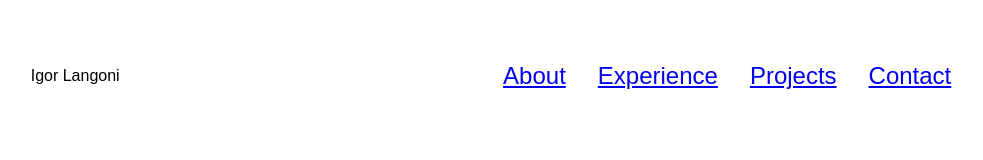
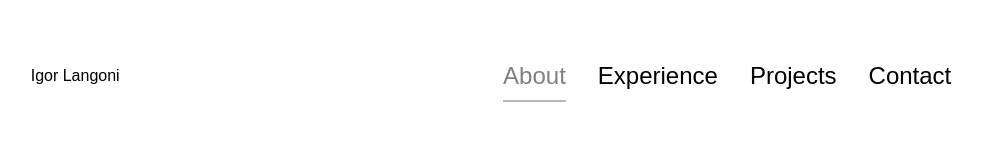
Before and after one commit to igorlangoni/Portfolio, a plain HTML site: page index.html in a window 1280 px wide. In both pictures the pointer is over the link "About". Shown: the whole page, without its empty margins (149-1132 px from the left). Drawn offline with Linux system fonts and the light colour scheme.

Commit message:
added styles to links

```diff
--- a/style.css
+++ b/style.css
@@ -44,3 +44,16 @@ nav {
     list-style: none;
     font-size: 1.5rem;
 }
+
+a {
+    color: black;
+    text-decoration: none;
+    text-decoration-color: white;
+}
+
+a:hover {
+    color: grey;
+    text-decoration: underline;
+    text-underline-offset: 1rem;
+    text-decoration-color: rgb(181, 181, 181);
+}
```
